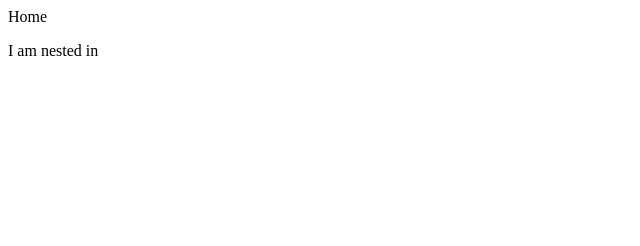
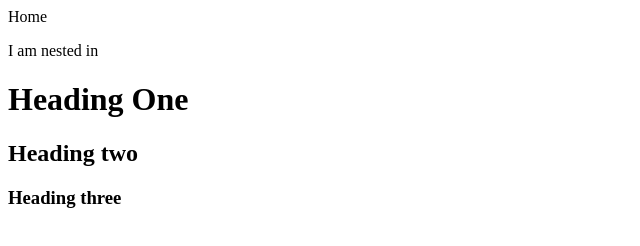
Before and after one commit to rumbiefushayi/week-1, a plain HTML site: page index.html in a window 1280 px wide. Shown: the whole page, without its empty margins (0-640 px from the left). Drawn offline with Linux system fonts and the light colour scheme.

Commit message:
Create headings
Added headings to our page

```diff
--- a/index.html
+++ b/index.html
@@ -6,6 +6,9 @@
     <tittle> Home</head>
   <body>
     <p> I am nested in </p>
+    <h1> Heading One </h1>
+    <h2> Heading two </h2>
+    <h3> Heading three </h3>
   </body>
   <footer></footer>
 </html>
```
